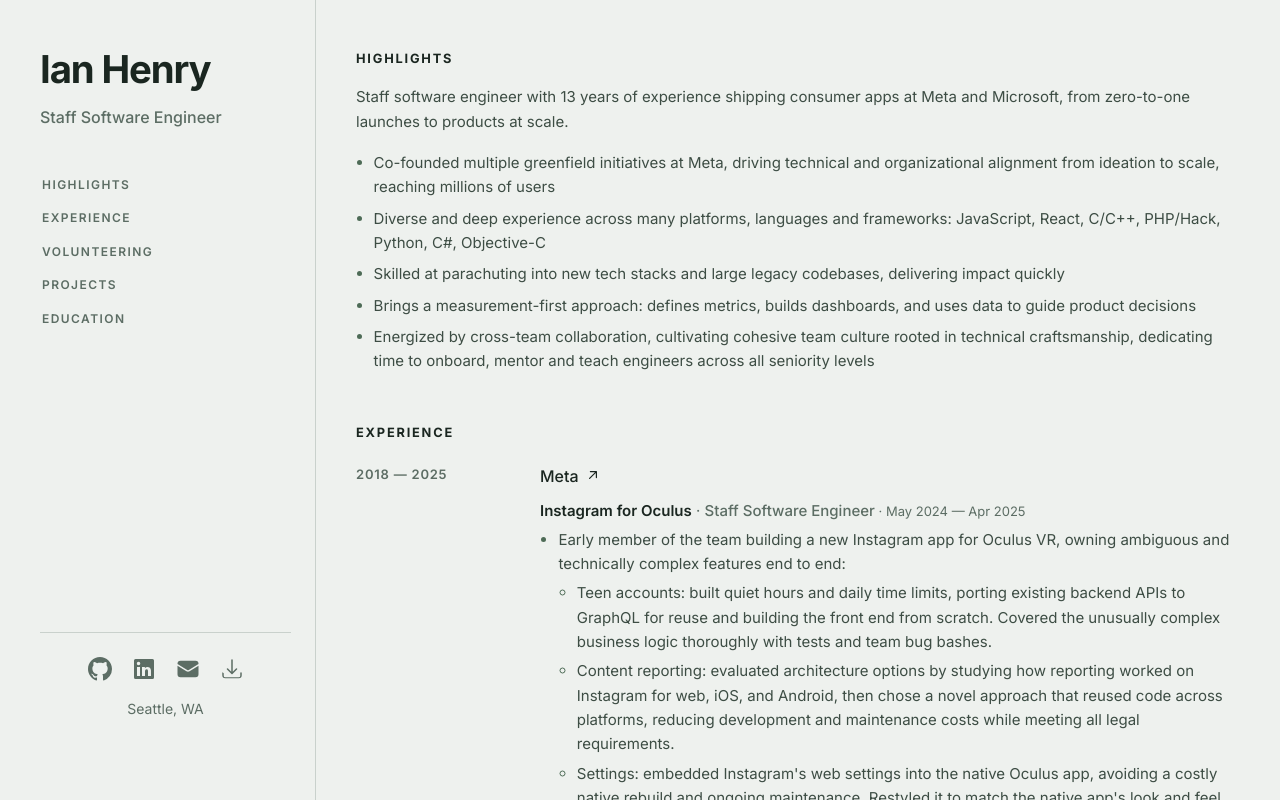
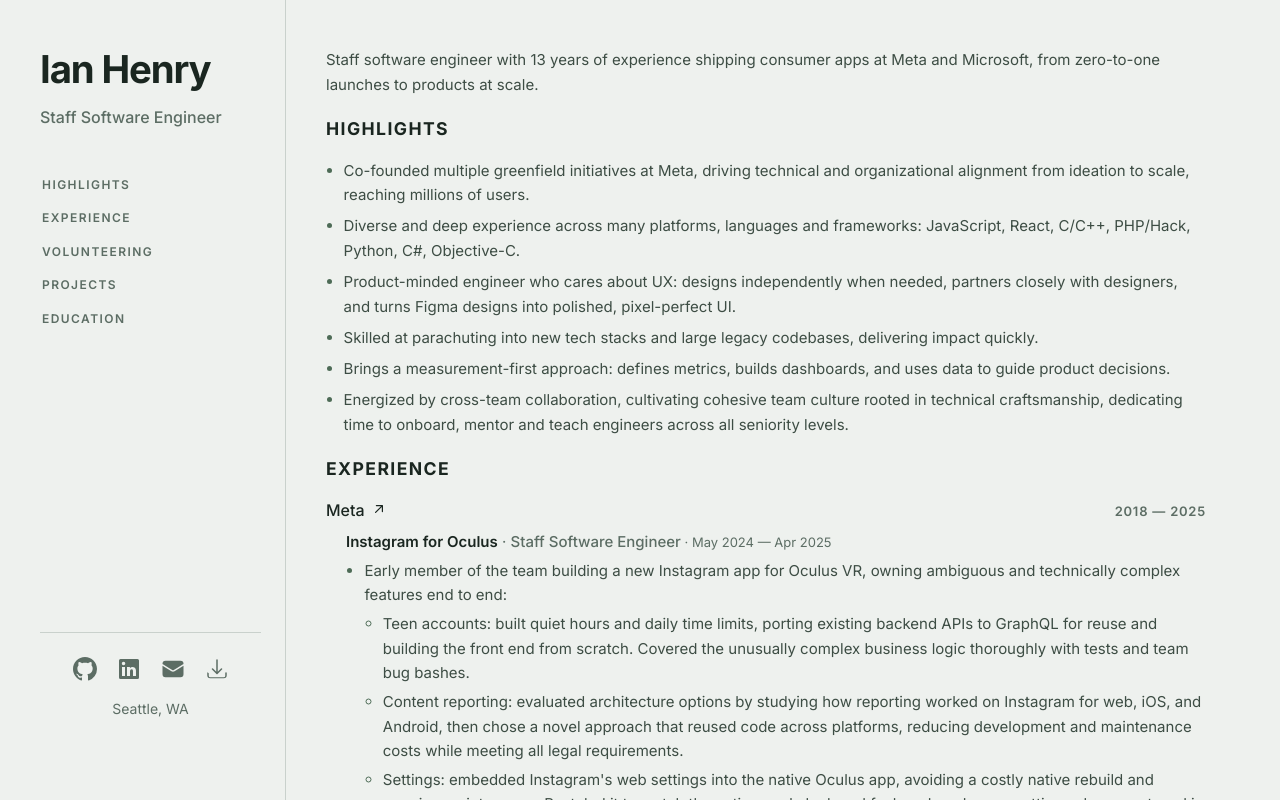
Before and after one commit to ianlhenry/portfolio-site, a React (Vite) app: page / in a window 1280 px wide. Built offline with nearby package versions, Linux system fonts and the light colour scheme.

Commit message:
More content updates, and small refactor of layout UX.

```diff
--- a/src/App.css
+++ b/src/App.css
@@ -17,7 +17,7 @@
   --tag-fallback-border: rgba(155, 181, 168, 0.28);
   --font-body: "Inter", "Source Sans 3", system-ui, sans-serif;
   --font-display: "Inter", "Source Sans 3", system-ui, sans-serif;
-  --sidebar-width: min(300px, 34vw);
+  --sidebar-width: min(270px, 30vw);
   --max-content: 55rem;
   --space-xs: 0.35rem;
   --space-sm: 0.65rem;
@@ -29,7 +29,7 @@
   --fs-bullet: 0.9375rem;
   --fs-h1: clamp(2.25rem, 3vw, 2.75rem);
   --fs-contact: 0.875rem;
-  --fs-section-label: 0.8rem;
+  --fs-section-label: 1.1rem;
   --fs-role-title: 1rem;
   --fs-role-sub: 0.9375rem;
   --fs-meta: 0.8125rem;
@@ -171,6 +171,11 @@
     overflow-y: auto;
     overflow-x: hidden;
     -webkit-overflow-scrolling: touch;
+    padding-top: 0;
+  }
+
+  .main-column main {
+    padding-top: var(--space-2xl);
   }
 }
 
@@ -284,7 +289,7 @@
 }
 
 .main-column {
-  padding: var(--space-2xl) var(--space-md);
+  padding: 0 var(--space-md) var(--space-2xl);
   min-width: 0;
 }
 
@@ -298,7 +303,7 @@
 
 /* Sections */
 .section {
-  margin-bottom: var(--space-2xl);
+  margin-bottom: var(--space-md);
   scroll-margin-top: 1.5rem;
 }
 
@@ -316,7 +321,7 @@
   font-family: var(--font-body);
   font-size: var(--fs-section-label);
   font-weight: 700;
-  letter-spacing: 0.14em;
+  letter-spacing: 0.08em;
   text-transform: uppercase;
   margin: 0;
   color: var(--text-heading);
@@ -351,14 +356,14 @@
   margin-bottom: 0;
 }
 
-/* Experience — brittanychiang.com–style rows: date column + title link + sm body */
+/* Experience — company name and years share one row; years are right-aligned */
 .role {
   position: relative;
   z-index: 0;
-  margin-bottom: 3rem;
+  margin-bottom: var(--space-lg);
   margin-left: -1rem;
   margin-right: -1rem;
-  padding: 0.35rem 1rem 0.5rem;
+  padding: 0 1rem;
   border-radius: 0.375rem;
   transition: background 0.15s ease;
 }
@@ -407,26 +412,19 @@
   }
 }
 
-.role-grid {
-  display: grid;
-  gap: 0.35rem 1.5rem;
-  grid-template-columns: 1fr;
+.role-heading {
+  display: flex;
+  align-items: baseline;
+  justify-content: space-between;
+  gap: 1rem;
+  margin: 0 0 0.35rem;
 }
 
-@media (min-width: 640px) {
-  .role-grid {
-    grid-template-columns: minmax(7rem, 9.5rem) minmax(0, 1fr);
-    gap: 0.5rem 2rem;
-  }
-}
-
-.role-column-meta {
+.role-dates {
+  flex: 0 0 auto;
   margin: 0;
-  padding: 0;
-}
-
-.role-dates-col {
-  display: block;
+  text-align: right;
+  white-space: nowrap;
   font-size: var(--fs-meta);
   font-weight: 600;
   letter-spacing: 0.06em;
@@ -435,16 +433,13 @@
   line-height: 1.4;
 }
 
-.role-column-body {
-  min-width: 0;
-}
-
 .role-title {
   font-family: var(--font-body);
   font-size: var(--fs-role-title);
   font-weight: 500;
   line-height: 1.375;
   margin: 0;
+  min-width: 0;
   color: var(--text-heading);
 }
 
@@ -504,8 +499,9 @@
 .team-sections-highlights {
   display: flex;
   flex-direction: column;
-  gap: 1.25rem;
-  margin-top: 0.35rem;
+  gap: 0.85rem;
+  margin-top: 0.15rem;
+  padding-left: 1.25rem;
 }
 
 .team-section-block {
@@ -516,7 +512,7 @@
   .team-section-block {
     margin-left: -0.75rem;
     margin-right: -0.75rem;
-    padding: 0.45rem 0.75rem 0.55rem;
+    padding: 0.25rem 0.75rem 0.3rem;
     border-radius: 6px;
     transition:
       background 0.15s ease,
@@ -607,6 +603,24 @@
   margin-bottom: 0;
 }
 
+.inline-link {
+  color: var(--accent);
+  text-decoration: underline;
+  text-decoration-color: var(--accent-soft);
+  text-underline-offset: 0.15em;
+}
+
+.inline-link:hover {
+  color: var(--accent-hover);
+  text-decoration-color: currentColor;
+}
+
+.inline-link:focus-visible {
+  outline: 2px solid var(--accent);
+  outline-offset: 2px;
+  border-radius: 2px;
+}
+
 .team-section-tags {
   display: flex;
   flex-wrap: wrap;
@@ -640,39 +654,32 @@
 /* Education */
 .education-item {
   margin-bottom: var(--space-md);
-  padding: var(--space-md);
-  border-radius: 8px;
-  background: var(--bg-tile);
-  border: 1px solid var(--rule);
 }
 
 .education-item:last-child {
   margin-bottom: 0;
 }
 
+.education-heading {
+  display: flex;
+  align-items: baseline;
+  justify-content: space-between;
+  gap: 1rem;
+  margin-bottom: 0.15rem;
+}
+
 .education-item h3 {
   font-family: var(--font-body);
   font-size: var(--fs-role-title);
   font-weight: 600;
-  margin: 0 0 0.15rem;
+  margin: 0;
+  min-width: 0;
   color: var(--text-heading);
 }
 
 .education-item .institution {
   font-size: var(--fs-role-sub);
   color: var(--text);
-  margin: 0 0 0.1rem;
-}
-
-.education-item .location {
-  font-size: var(--fs-role-sub);
-  color: var(--text);
-  margin: 0 0 0.1rem;
-}
-
-.education-item .detail {
-  font-size: var(--fs-meta);
-  color: var(--text-muted);
   margin: 0;
 }
 
@@ -798,11 +805,6 @@
     break-inside: avoid;
   }
 
-  .education-item {
-    background: transparent;
-    border: 1px solid var(--rule);
-  }
-
   .role {
     margin-left: 0;
     margin-right: 0;
@@ -810,4 +812,5 @@
     background: transparent !important;
     box-shadow: none !important;
   }
+
 }
--- a/src/App.tsx
+++ b/src/App.tsx
@@ -21,8 +21,13 @@
         <Sidebar person={person} resumePdf={RESUME_PDF} />
         <div className="main-column">
           <main id="main" tabIndex={-1}>
-            <Section id="highlights" title="Highlights">
-              <p className="highlights-intro">{person.summary}</p>
+            <Section
+              id="highlights"
+              title="Highlights"
+              beforeTitle={
+                <p className="highlights-intro">{person.summary}</p>
+              }
+            >
               <ul className="highlights-list">
                 {person.highlights.map((highlight) => (
                   <li key={highlight}>{highlight}</li>
--- a/src/components/Section.tsx
+++ b/src/components/Section.tsx
@@ -3,13 +3,15 @@
 export type SectionProps = {
   id: string;
   title: string;
+  beforeTitle?: ReactNode;
   children: ReactNode;
 };
 
 export function Section(props: SectionProps) {
-  const { id, title, children } = props;
+  const { id, title, beforeTitle, children } = props;
   return (
     <section className="section" id={id} aria-labelledby={`${id}-heading`}>
+      {beforeTitle}
       <div className="section-header">
         <h2 className="section-title" id={`${id}-heading`}>
           {title}
--- a/src/components/experience/RoleEntryList.tsx
+++ b/src/components/experience/RoleEntryList.tsx
@@ -26,28 +26,23 @@
                 : "role role-team-sections"
             }
           >
-            <div className="role-grid">
-              <header
-                className="role-column-meta"
+            <div className="role-heading">
+              <RoleTitle job={employer} />
+              <time
+                className="role-dates"
                 aria-label={formatJobDateRange(
                   employer.startDate,
                   employer.endDate,
                 )}
               >
-                <time className="role-dates-col">
                 {leftColumnYearsOnly
                   ? formatJobDatesToYearsOnly(
                       employer.startDate,
                       employer.endDate,
                     )
-                    : formatJobDateRange(
-                        employer.startDate,
-                        employer.endDate,
-                      )}
+                  : formatJobDateRange(employer.startDate, employer.endDate)}
               </time>
-              </header>
-              <div className="role-column-body">
-                <RoleTitle job={employer} />
+            </div>
             <div className="team-sections-highlights">
               {employer.roles.map((teamRole, roleIndex) => (
                 <TeamSectionBlock
@@ -56,8 +51,6 @@
                 />
               ))}
             </div>
-              </div>
-            </div>
           </article>
         );
       })}
--- a/src/components/experience/TeamSectionBlock.tsx
+++ b/src/components/experience/TeamSectionBlock.tsx
@@ -3,6 +3,7 @@
   JobResponsibility,
 } from "../../types/resumeTypes";
 import { formatJobDateRange } from "../../utils/dateUtils";
+import { InlineText } from "../InlineText";
 
 function responsibilityText(responsibility: JobResponsibility): string {
   return typeof responsibility === "string" ? responsibility : responsibility.text;
@@ -56,7 +57,7 @@
             const subBullets = responsibilitySubBullets(responsibility);
             return (
               <li key={`${text}-${index}`} className="team-section-line">
-                {text}
+                <InlineText text={text} />
                 {subBullets.length > 0 ? (
                   <ul className="team-section-sublist">
                     {subBullets.map((subBullet, subIndex) => (
@@ -64,7 +65,7 @@
                         key={`${subBullet}-${subIndex}`}
                         className="team-section-subline"
                       >
-                        {subBullet}
+                        <InlineText text={subBullet} />
                       </li>
                     ))}
                   </ul>
--- a/src/data/resumeData.ts
+++ b/src/data/resumeData.ts
@@ -15,11 +15,12 @@
   summary:
     "Staff software engineer with 13 years of experience shipping consumer apps at Meta and Microsoft, from zero-to-one launches to products at scale.",
   highlights: [
-    "Co-founded multiple greenfield initiatives at Meta, driving technical and organizational alignment from ideation to scale, reaching millions of users",
-    "Diverse and deep experience across many platforms, languages and frameworks: JavaScript, React, C/C++, PHP/Hack, Python, C#, Objective-C",
-    "Skilled at parachuting into new tech stacks and large legacy codebases, delivering impact quickly",
-    "Brings a measurement-first approach: defines metrics, builds dashboards, and uses data to guide product decisions",
-    "Energized by cross-team collaboration, cultivating cohesive team culture rooted in technical craftsmanship, dedicating time to onboard, mentor and teach engineers across all seniority levels",
+    "Co-founded multiple greenfield initiatives at Meta, driving technical and organizational alignment from ideation to scale, reaching millions of users.",
+    "Diverse and deep experience across many platforms, languages and frameworks: JavaScript, React, C/C++, PHP/Hack, Python, C#, Objective-C.",
+    "Product-minded engineer who cares about UX: designs independently when needed, partners closely with designers, and turns Figma designs into polished, pixel-perfect UI.",
+    "Skilled at parachuting into new tech stacks and large legacy codebases, delivering impact quickly.",
+    "Brings a measurement-first approach: defines metrics, builds dashboards, and uses data to guide product decisions.",
+    "Energized by cross-team collaboration, cultivating cohesive team culture rooted in technical craftsmanship, dedicating time to onboard, mentor and teach engineers across all seniority levels.",
   ],
 } satisfies Person;
 
@@ -32,6 +33,7 @@
  * Each employer has `roles`: each entry is a team stint with
  * `teamName`, `jobTitle`, `startDate` / `endDate`, `languages`, and `jobResponsibilities`.
  * A responsibility is a string, or `{ text, subBullets }` for one level of nested bullets.
+ * Responsibility and sub-bullet text can include Markdown-style links: `[label](https://…)`.
  *
  * Employer-level `startDate` / `endDate`: `{ month: 1–12, year: number }`.
  * Set employer `endDate` to `null` for a current position; the UI shows "Present".
@@ -88,7 +90,7 @@
         ],
       },
       {
-        jobTitle: "Senior -> Staff Software Engineer",
+        jobTitle: "Senior → Staff Software Engineer",
         teamName: "Messenger for Desktop, Foundations",
         startDate: { month: 1, year: 2022 },
         endDate: { month: 2, year: 2024 },
@@ -158,10 +160,10 @@
         ],
       },
       {
-        jobTitle: "Software Engineer II -> Senior Software Engineer",
+        jobTitle: "Software Engineer II → Senior Software Engineer",
         teamName: "Messenger for Desktop V1",
         startDate: { month: 8, year: 2018 },
-        endDate: { month: 6  , year: 2020 },
+        endDate: { month: 7  , year: 2020 },
         languages: ["JavaScript", "React", "Electron", "PHP"],
         jobResponsibilities: [
           "Early team member: joined the small team building Messenger's first desktop app from scratch in Electron and React, starting with its predecessor, Messenger Video.",
@@ -201,7 +203,7 @@
         languages: ["C#", "ASP.NET"],
         jobResponsibilities: [
           "Built, maintained, and monitored scalable web services for the Microsoft Universal Store using C# and ASP.NET WebAPI.",
-          "On-call engineer responsible for keeping various high-volume services running 24/7; investigated, debugged and quickly resolved issues in order to maintain 99.9% reliability SLA on high-volume services.",
+          "On-call engineer responsible for keeping various high-volume services running 24/7; resolved production issues quickly to maintain 99.9% reliability SLA on high-volume services.",
         ],
       },
       {
@@ -255,8 +257,8 @@
 
 export const volunteering = [
   {
-    company: "Mountaineers",
-    companyUrl: "https://www.mountaineers.org/blog/technology-changelog",
+    company: "The Mountaineers",
+    companyUrl: "https://www.mountaineers.org",
     startDate: { month: 11, year: 2025 },
     endDate: null,
     roles: [
@@ -265,9 +267,9 @@
         teamName: "",
         startDate: { month: 11, year: 2025 },
         endDate: null,
-        languages: ["Javascript", "React", "Python", "Plone/Zope", "Cursor AI IDE", "Claude Code"],
+        languages: ["JavaScript", "React", "Python", "Plone/Zope", "Cursor AI", "Claude Code"],
         jobResponsibilities: [
-          "Implemented various website features and performance improvements requested by trip leaders and members using Javascript & Python in a Plone & Zope based tech stack.",
+          "Implemented various website features and performance improvements requested by trip leaders and members using JavaScript & Python in a Plone & Zope based tech stack; see the [Mountaineers Technology Changelog](https://www.mountaineers.org/blog/technology-changelog) for details.",
         ],
       },
     ],
```
Also changed, not shown: src/components/InlineText.tsx (added, +27 -0 lines), src/components/education/EducationBlock.tsx (+8 -5 lines), src/utils/inlineLinks.ts (added, +23 -0 lines), 2 other files (tests, documents, lock files or other folders). Lines whose indentation alone changed are shown as unchanged.
